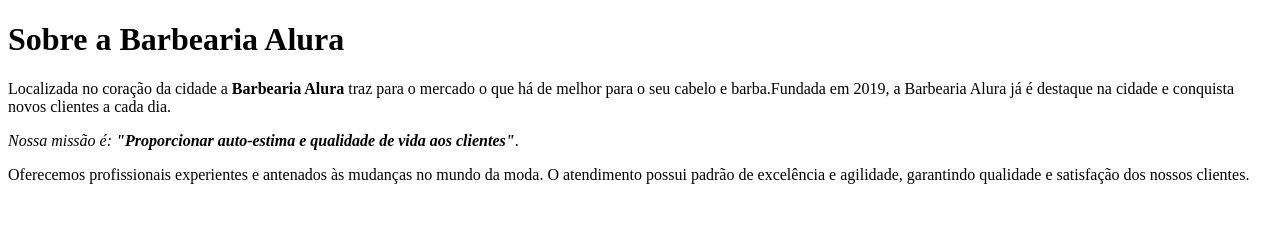
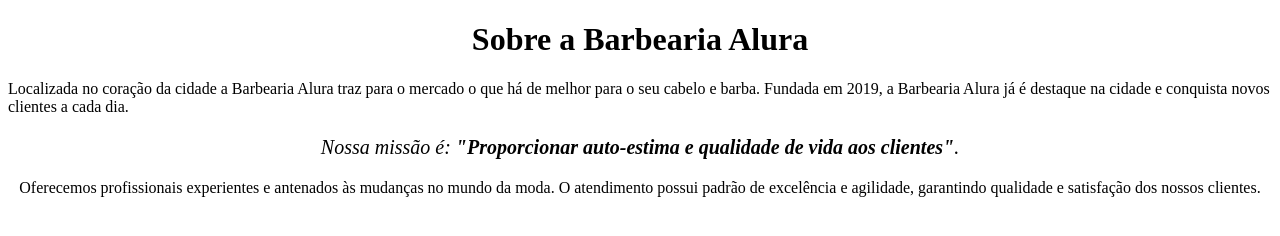
Before and after one commit to bronks085/barbearia-alura, a plain HTML site: page index.html in a window 1280 px wide. Drawn offline with Linux system fonts and the light colour scheme.

Commit message:
Add files via upload

```diff
--- a/index.html
+++ b/index.html
@@ -1,10 +1,23 @@
 <!DOCTYPE html>
-<html>
-    <h1>Sobre a Barbearia Alura</h1>
+<html lang="pt-br">
+	<head>
+		<meta charset="UTF8">
+		<title>Barbearia alura </title>
+		<link rel="stylesheet"href="style.css"
+		<style>
 
-    <p>Localizada no coração da cidade a <strong>Barbearia Alura</strong> traz para o mercado o que há de melhor para o seu cabelo e barba.Fundada em 2019, a Barbearia Alura já é destaque na cidade e conquista novos clientes a cada dia.</p>
+		</style>
 
-    <p><em>Nossa missão é: <strong>"Proporcionar auto-estima e qualidade de vida aos clientes"</strong></em>.</p>
+		</head>
 
-    <p>Oferecemos profissionais experientes e antenados às mudanças no mundo da moda. O atendimento possui padrão de excelência e agilidade, garantindo qualidade e satisfação dos nossos clientes.</p>
+		<body>
+		<h1 style="text-align: center">Sobre a Barbearia Alura</h1>
+
+		<p>Localizada no coração da cidade a <stong>Barbearia Alura</stong> traz para o mercado o que há de melhor para o seu cabelo e barba. Fundada em 2019, a Barbearia Alura já é destaque na cidade e conquista novos clientes a cada dia.</p>
+
+		<p style="font-size: 20px; text-align:center"><em>Nossa missão é:<strong> "Proporcionar auto-estima e qualidade de vida aos clientes"</strong>.</em></p>
+
+
+		<p style="text-align: center">Oferecemos profissionais experientes e antenados às mudanças no mundo da moda. O atendimento possui padrão de excelência e agilidade, garantindo qualidade e satisfação dos nossos clientes.</p>
+	</body>
 </html>
```
